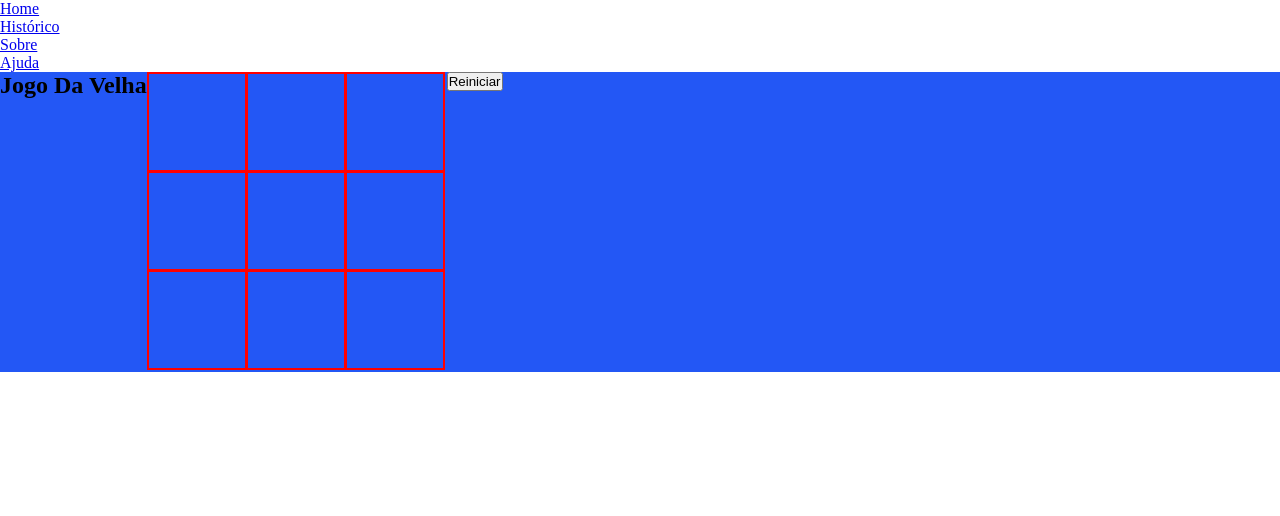
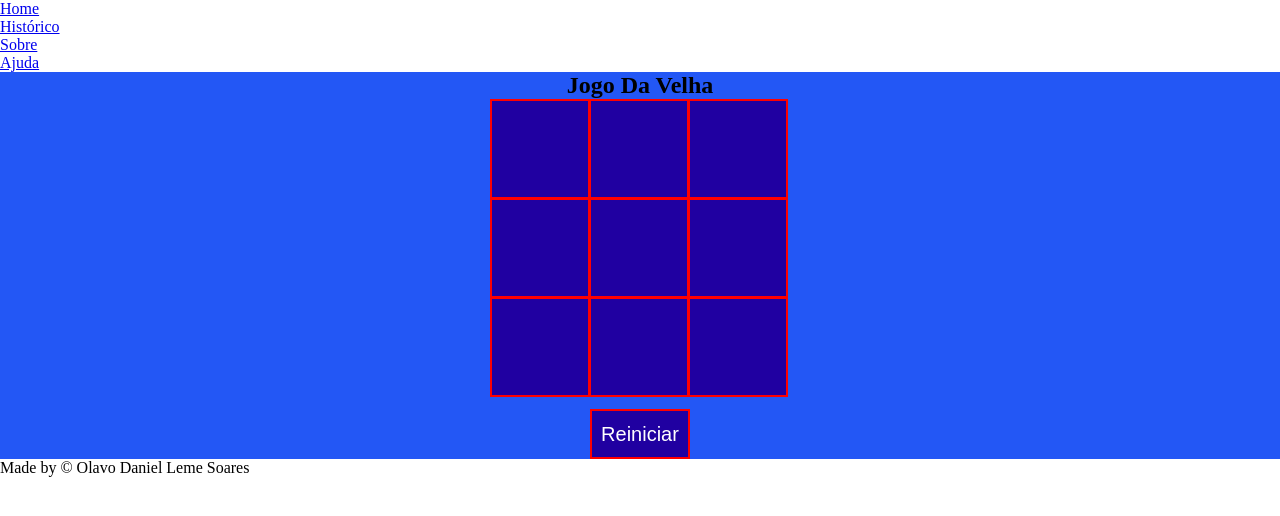
Before and after one commit to NightWholfBR/Tic_Tac_Toe, a plain HTML site: page index.html in a window 1280 px wide. Drawn offline with Linux system fonts and the light colour scheme.

Commit message:
Add files via upload

```diff
--- a/css/main.css
+++ b/css/main.css
@@ -13,7 +13,9 @@
 }
 
 .container{
+    align-items: center;
     display: flex;
+    flex-direction: column;
     background-color: var(--cor-fundo);
 }
 
@@ -25,7 +27,19 @@
 }
 
 .grid {
+    background-color: var(--cor-fundo-dark);
     border: 2px solid red;
     min-height: 100px;
     min-width: 100px;
+    cursor: pointer;
 }
+#reinicia{
+    color: var(--cor-fonte);
+    font-size: 20px;
+    width: 100px;
+    height: 50px;
+    background-color: var(--cor-fundo-dark);
+    cursor: pointer;
+    margin-top: 10px;
+    border: 2px solid red;
+}
--- a/index.html
+++ b/index.html
@@ -12,7 +12,7 @@
     <header>
         <nav>
             <ul>
-                <li><a href="#">Home</a></li>
+                <li><a href="index.html">Home</a></li>
                 <li><a href="#">Histórico</a></li>
                 <li><a href="#">Sobre</a></li>
                 <li><a href="#">Ajuda</a></li>
@@ -26,15 +26,15 @@
         </section>
 
         <section class="tabuleiro">
-            <section class="grid" id="cel1"></section>
-            <section class="grid" id="cel2"></section>
-            <section class="grid" id="cel3"></section>
-            <section class="grid" id="cel4"></section>
-            <section class="grid" id="cel5"></section>
-            <section class="grid" id="cel6"></section>
-            <section class="grid" id="cel7"></section>
-            <section class="grid" id="cel8"></section>
-            <section class="grid" id="cel9"></section>
+            <section class="grid" id="c1" onclick="joga(this.id);"></section>
+            <section class="grid" id="c2" onclick="joga(this.id);"></section>
+            <section class="grid" id="c3" onclick="joga(this.id);"></section>
+            <section class="grid" id="c4" onclick="joga(this.id);"></section>
+            <section class="grid" id="c5" onclick="joga(this.id);"></section>
+            <section class="grid" id="c6" onclick="joga(this.id);"></section>
+            <section class="grid" id="c7" onclick="joga(this.id);"></section>
+            <section class="grid" id="c8" onclick="joga(this.id);"></section>
+            <section class="grid" id="c9" onclick="joga(this.id);"></section>
         </section>
 
         <section class="renova">
@@ -42,5 +42,10 @@
         </section>
     </main>
 
+    <footer class="footer">
+        Made by &copy Olavo Daniel Leme Soares
+    </footer>
+
+    <script src="js/main.js"></script>
 </body>
 </html>
--- /dev/null
+++ b/js/main.js
@@ -0,0 +1,17 @@
+// Declaração de Variáveis para os Elementos do Jogo
+let letra = 'X'; // X ou O
+
+function joga(casa) {
+    let celulaClicada = document.getElementById(casa).innerHTML;
+
+    if(celulaClicada == 'X'|| celulaClicada == 'O') {
+        alert('Este espaço já foi preenchido!');
+    } else {
+        document.getElementById(casa).innerHTML = letra;
+        if(letra == 'X') {
+            letra = 'O';
+        } else {
+            letra = 'X';
+        }
+    }
+}
```
